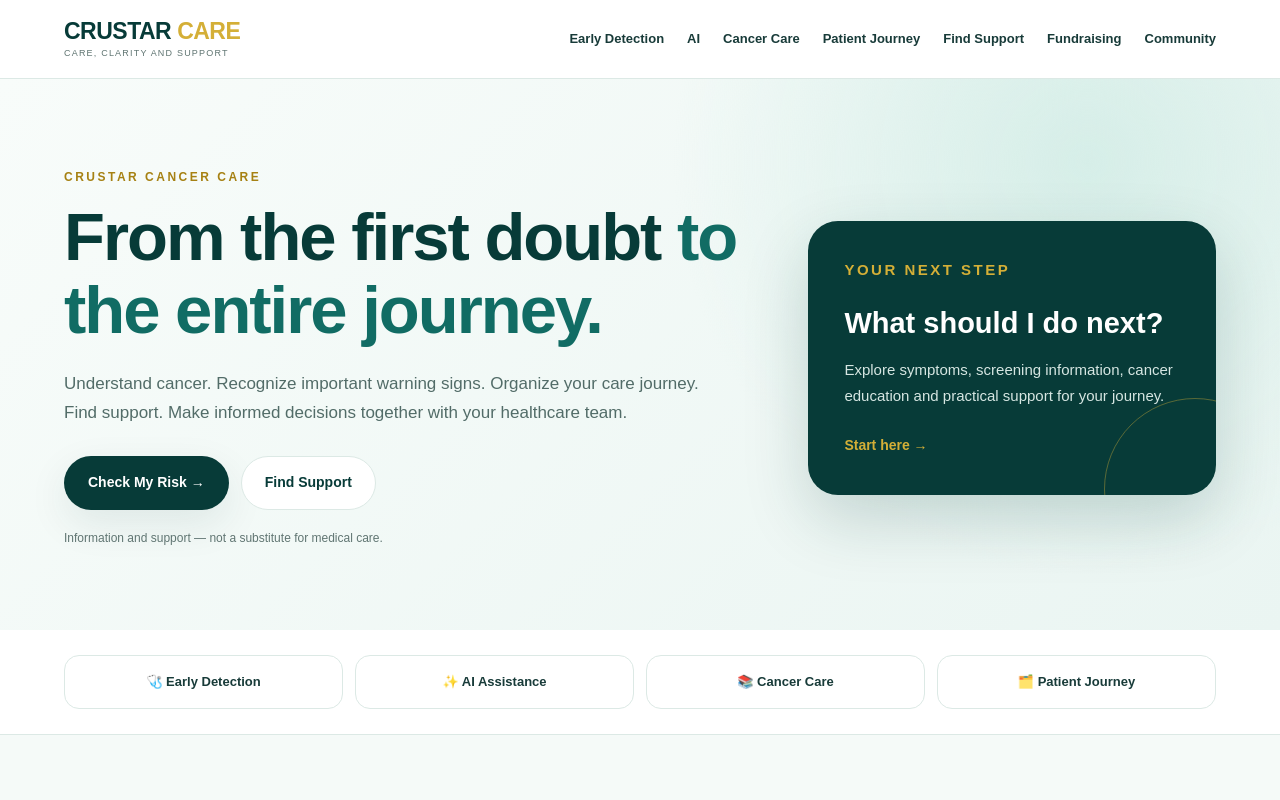
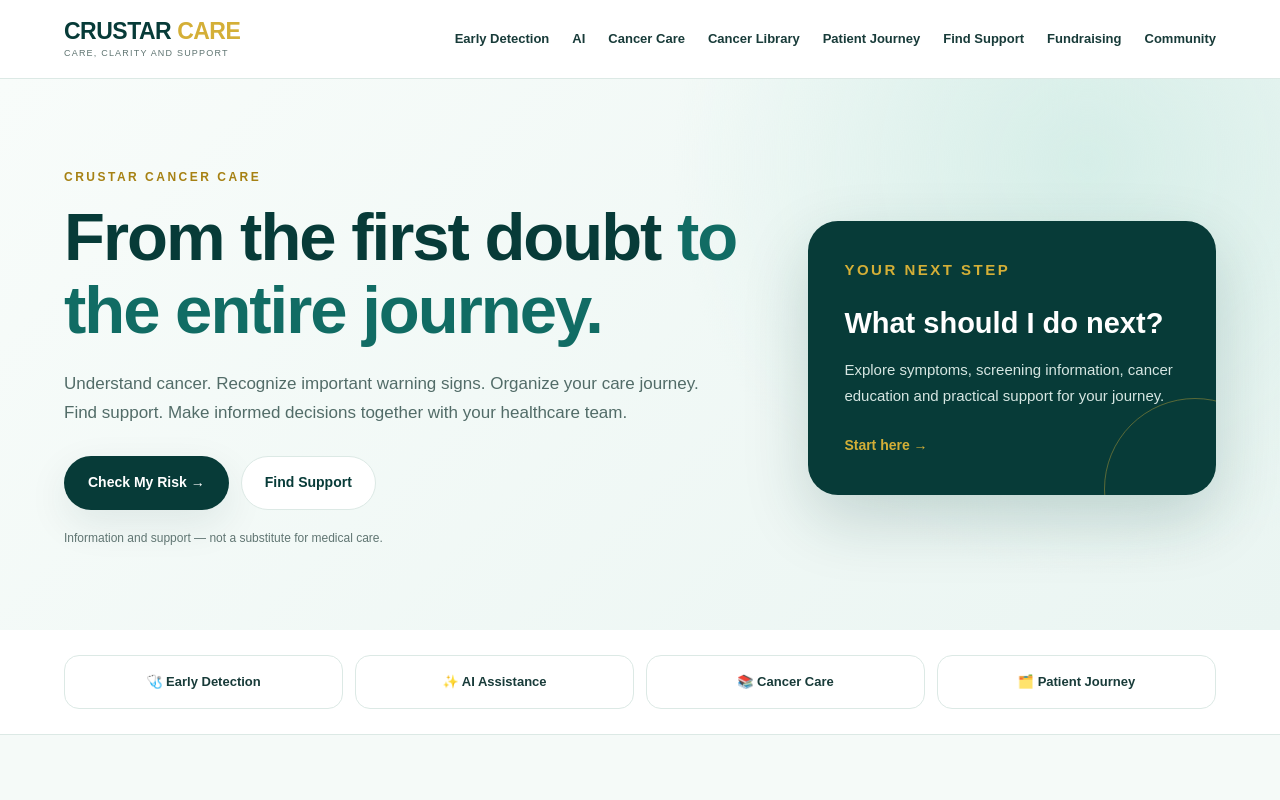
Before and after one commit to qw321/crustar-cancer-care, a plain HTML site: page index.html in a window 1280 px wide. Shown: the top 800 px of the page. Drawn offline with Linux system fonts and the light colour scheme.

Commit message:
Update index.html

```diff
--- a/index.html
+++ b/index.html
@@ -904,6 +904,7 @@ button {
             <a href="#early-detection">Early Detection</a>
             <a href="#ai">AI</a>
             <a href="#cancer-care">Cancer Care</a>
+            <a href="cancer-library.html">Cancer Library</a>
             <a href="#patient-journey">Patient Journey</a>
             <a href="#find-support">Find Support</a>
             <a href="#fundraising">Fundraising</a>
```
